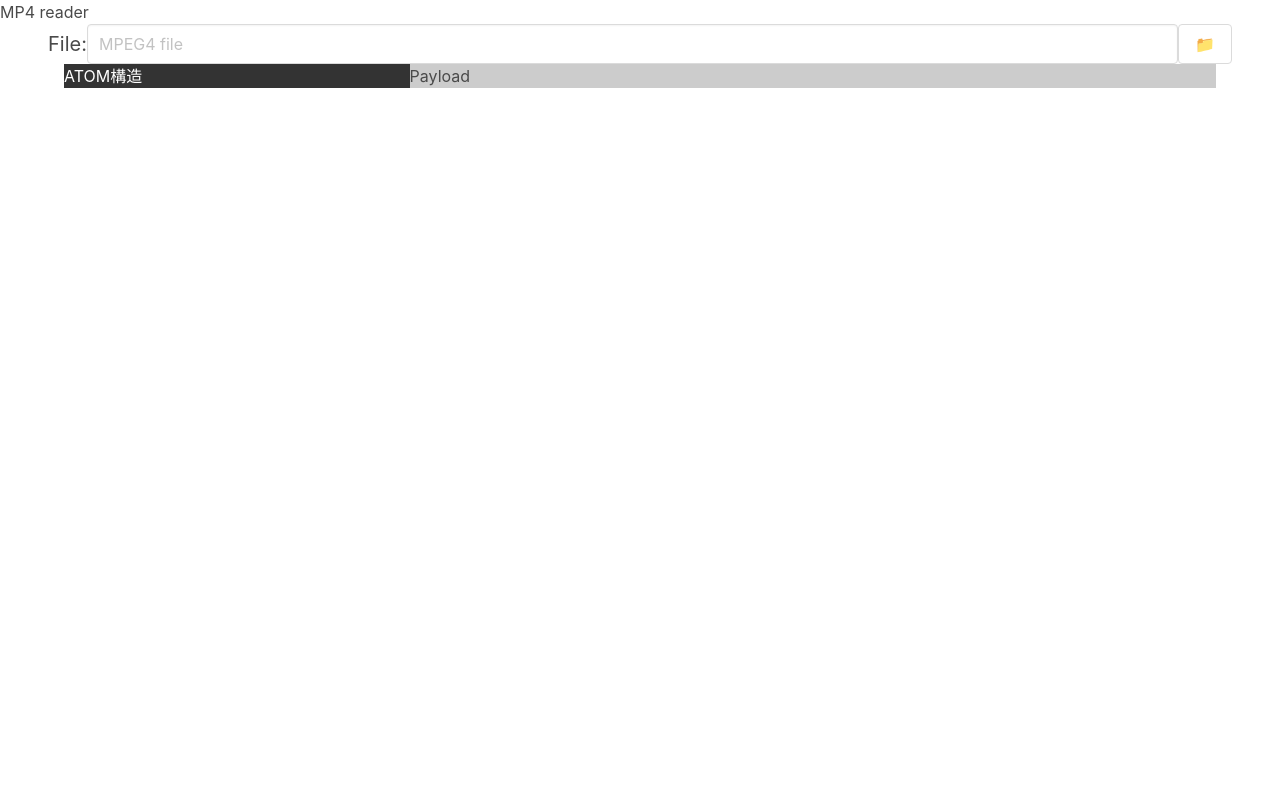
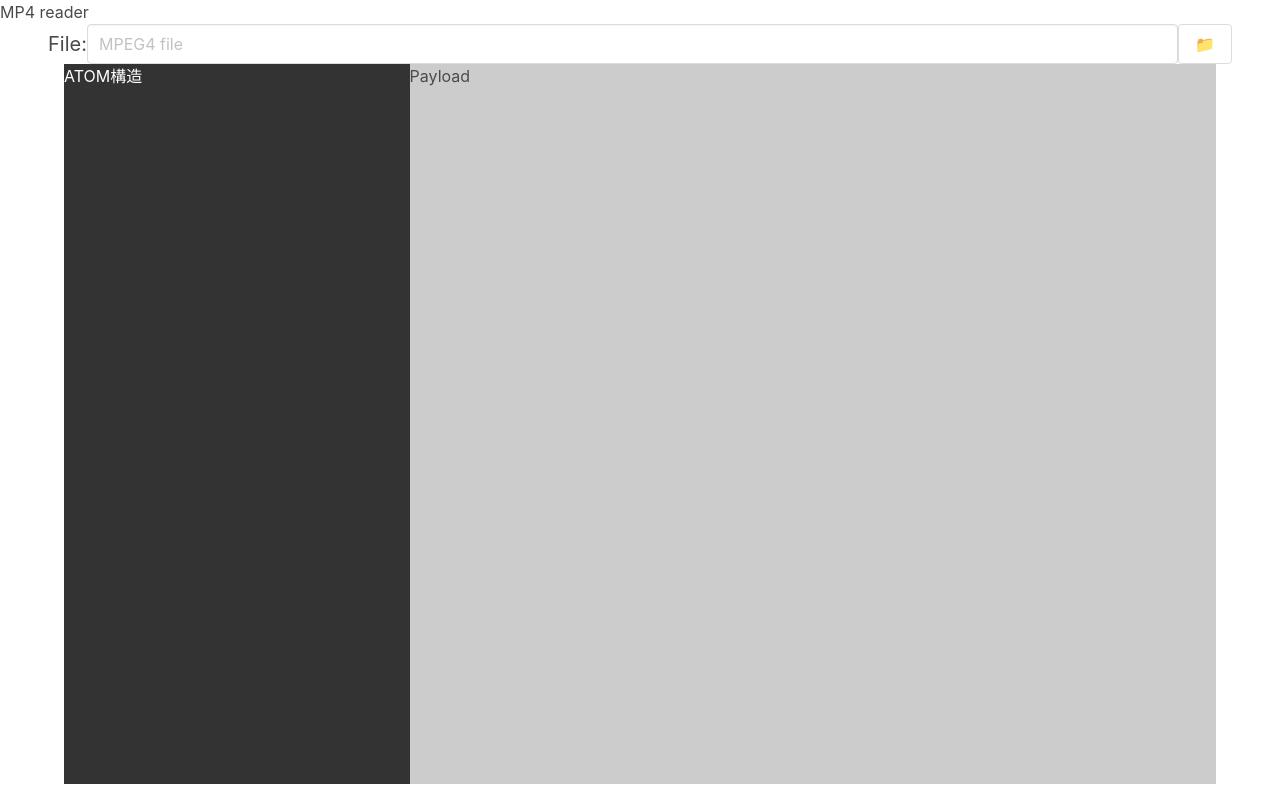
Before and after one commit to suzutsuki0220/Mp4Reader, an Electron app: page app/index.html in a window 1280 px wide. Drawn offline with nearby package versions, Linux system fonts and the light colour scheme; files that its build step writes are made by us from their sources.

Commit message:
Update mp4reader.css
feat: implement split scroll

```diff
--- a/app/stylesheets/mp4reader.css
+++ b/app/stylesheets/mp4reader.css
@@ -1,18 +1,28 @@
+html, body {
+    width: 100%;
+    height: 100%;
+}
+
 .container {
     width: 100%;
+    height: calc(100% - 80px);
 }
 
 .box-left {
     width: 30%;
+    height: 100%;
     background-color: #333333;
     color: #ffffff;
     float: left;
+    overflow: auto;
 }
 
 .box-right {
     width: 70%;
+    height: 100%;
     background-color: #cccccc;
     float: right;
+    overflow: auto;
 }
 
 .clear {
```
